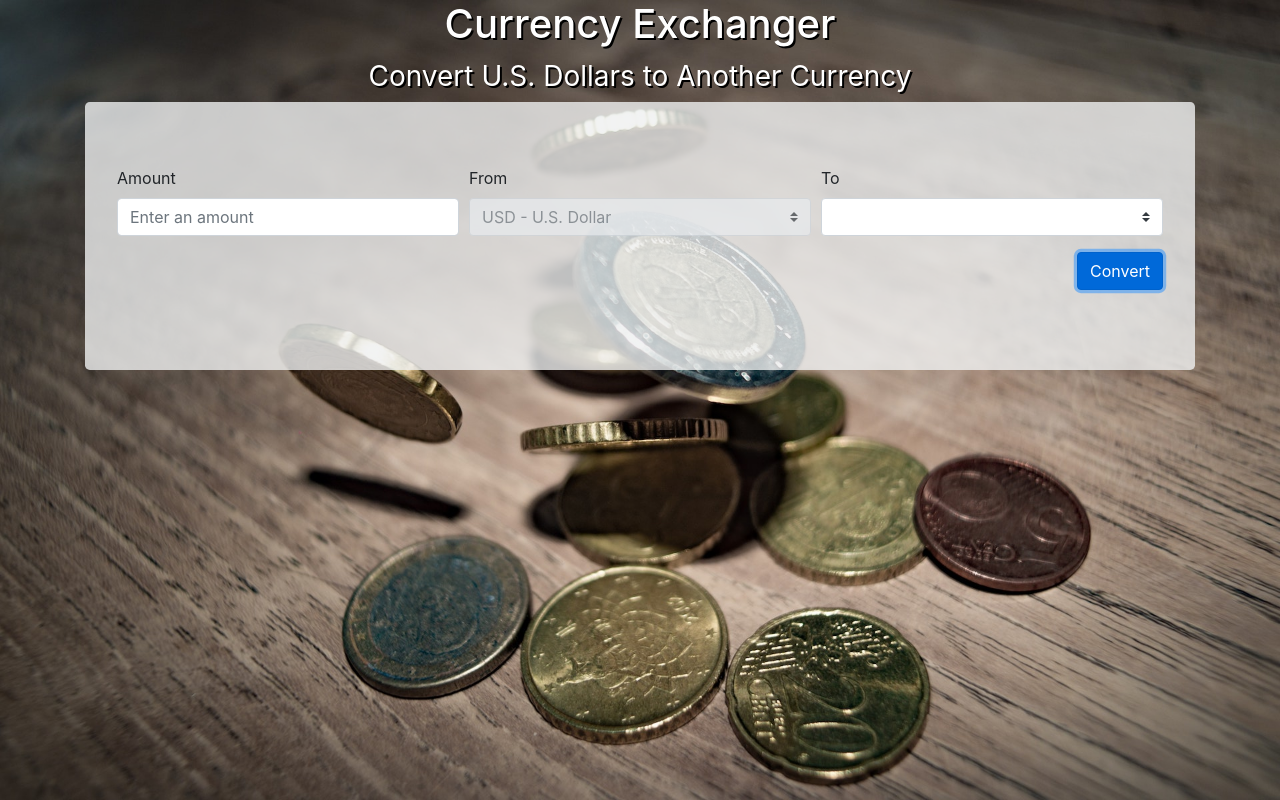
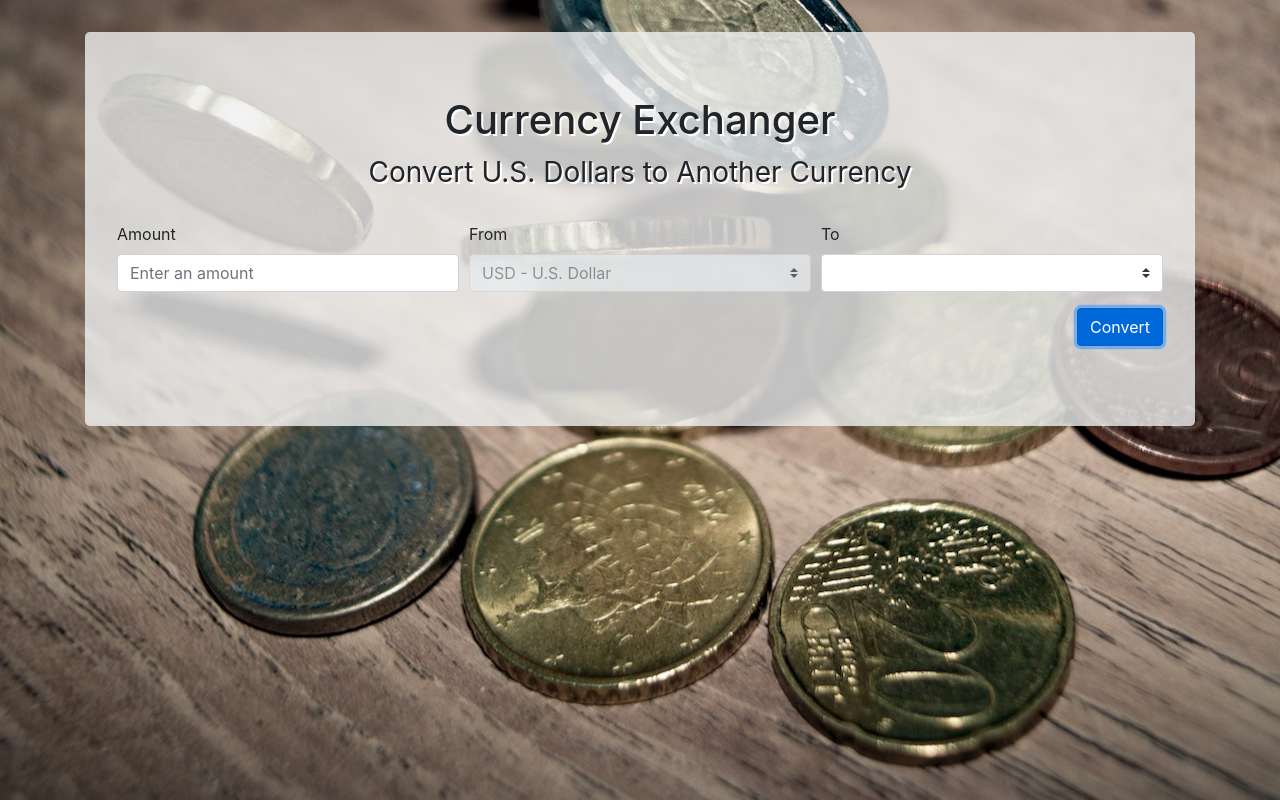
Before and after one commit to MicahOlson/currency-exchanger, a website built with webpack: page src/index.html in a window 1280 px wide. Both pictures are taken after typing "5" into the empty fields and a click on the button "Convert". Built offline with nearby package versions, Linux system fonts and the light colour scheme; no server answers.

Commit message:
Adjust layout and styles

```diff
--- a/src/css/styles.css
+++ b/src/css/styles.css
@@ -1,18 +1,19 @@
 body {
   background-image: url("../assets/images/background.jpg");
   background-repeat: no-repeat;
-  background-size: cover;
+  background-position: center;
 }
 
-h1, h2 {
+.header {
   text-align: center;
-  color: hsl(0, 0%, 100%);
-  text-shadow: 2px 2px hsl(0, 0%, 0%);
+  margin-bottom: 32px;
+  text-shadow: 2px 2px hsl(0, 100%, 100%);
 }
 
 .jumbotron {
+  margin-top: 32px;
   padding-bottom: 0;
-  background-color: hsla(210, 3%, 94%, .8);
+  background-color: hsla(210, 3%, 94%, 0.8);
 }
 
 #btn-convert {
@@ -20,7 +21,7 @@ h1, h2 {
   margin-bottom: 4rem;
 }
 
-#results {
+#results, #rates {
   display: none;
   margin-top: 16px;
 }
--- a/src/index.html
+++ b/src/index.html
@@ -10,9 +10,12 @@
 
 <body>
   <div class="container">
-    <h1>Currency Exchanger</h1>
-    <h2><small>Convert U.S. Dollars to Another Currency</small></h2>
     <div class="jumbotron">
+      <div class="header">
+        <h1>Currency Exchanger</h1>
+        <h2><small>Convert U.S. Dollars to Another Currency</small></h2>
+      </div>
+
       <form id="value-and-target">
         <div class="form-row">
           <div class="col-md-4">
@@ -24,18 +27,20 @@
             <div id="results">
               <h6 id="base-result"></h6>
               <h3 id="target-result"></h3>
-              <p>
-                <small id="conversion-rate"></small><br>
-                <small id="reverse-rate"></small>
-              </p>
             </div>
           </div>
+
           <div class="form-group col-md-4">
             <label for="base-currency">From</label>
             <select class="custom-select" id="base-currency" disabled>
               <option value="USD">USD - U.S. Dollar</option>
             </select>
+            <div id="rates">
+                <small id="conversion-rate"></small><br>
+                <small id="reverse-rate"></small>
+            </div>
           </div>
+
           <div class="form-group col-md-4">
             <div class="form-group">
               <label for="target-currency">To</label>
@@ -52,6 +57,7 @@
               <button type="submit" class="btn btn-primary" id="btn-convert">Convert</button>
             </div>
           </div>
+
         </div>
       </form>
     </div>
```
